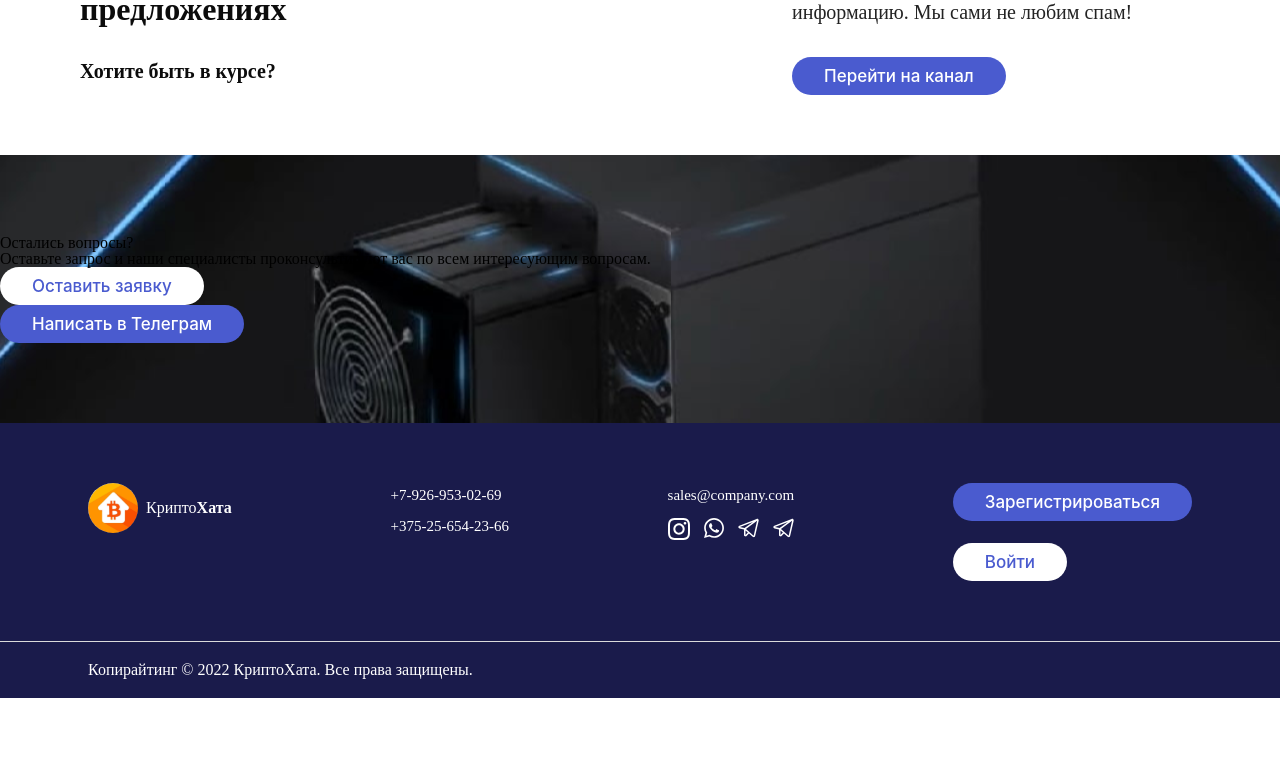
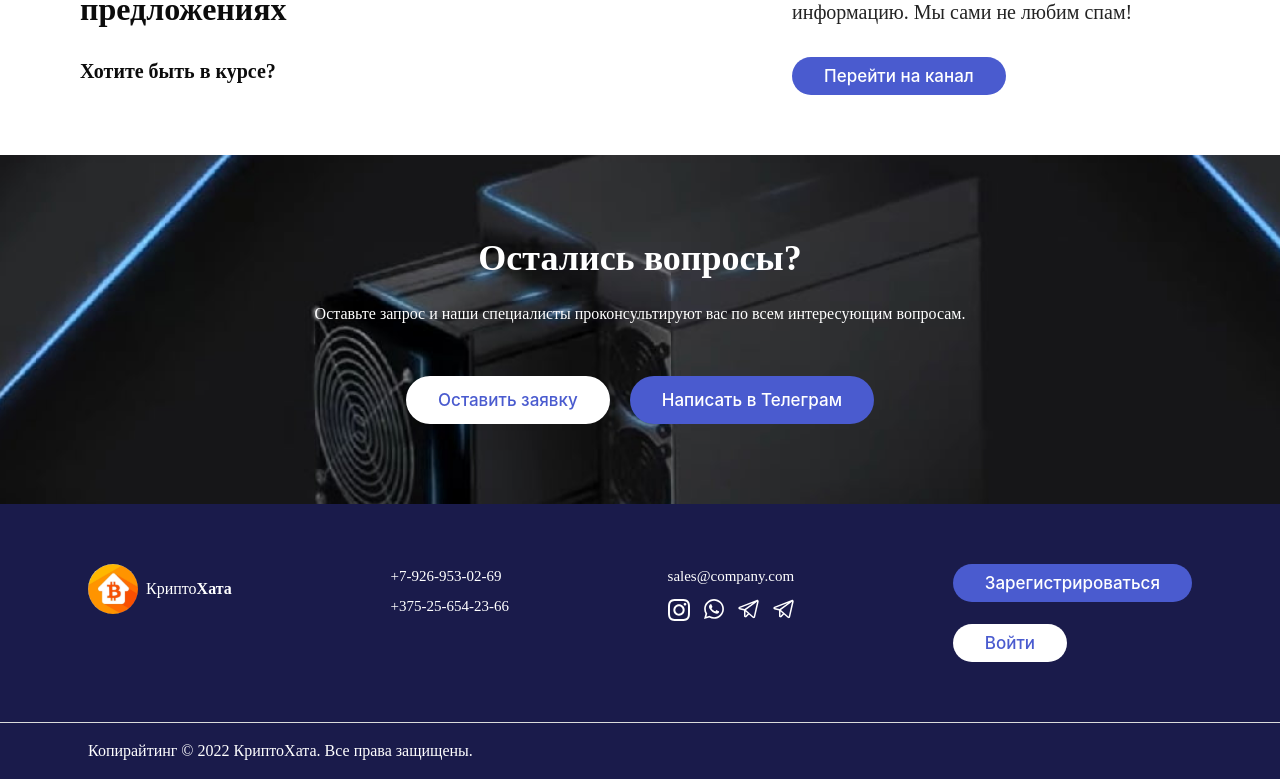
Before and after one commit to GBaykov/kriptohata, a React (Create React App) app: page / in a window 1280 px wide. Shown: the part 1794-2573 px from the top of the page. Before the commit the page ends 2492 px from the top, so only its background shows below. Built offline with nearby package versions, Linux system fonts and the light colour scheme.

Commit message:
style: add styles to questions block in home page

```diff
--- a/src/components/button/button.css
+++ b/src/components/button/button.css
@@ -32,3 +32,7 @@
   background-color: #fff;
   color: #4a5bcf;
 }
+.big-btn {
+  padding-top: 16px;
+  padding-bottom: 16px;
+}
--- a/src/components/button/button.tsx
+++ b/src/components/button/button.tsx
@@ -3,10 +3,19 @@ import './button.css';
 type ButtonsProps = {
   text: string;
   isMain: boolean;
+  isBig?: boolean;
 };
 
-const Button = ({ text, isMain }: ButtonsProps) => {
-  const clazzName = isMain ? 'button main-btn' : 'transparent-btn button';
+const Button = ({ text, isMain, isBig }: ButtonsProps) => {
+  let clazzName = 'button';
+  if (isMain) {
+    clazzName += ' main-btn';
+  } else {
+    clazzName += ' transparent-btn';
+  }
+  if (isBig) {
+    clazzName += ' big-btn';
+  }
   return <button className={clazzName}>{text}</button>;
 };
 
--- a/src/components/pages/homePage/HomePage.tsx
+++ b/src/components/pages/homePage/HomePage.tsx
@@ -85,8 +85,8 @@ export const HomePage = () => {
               Оставьте запрос и наши специалисты проконсультируют вас по всем интересующим вопросам.
             </p>
             <div className="questions__content-btns">
-              <Button isMain={false} text="Оставить заявку" />
-              <Button isMain={true} text="Написать в Телеграм" />
+              <Button isMain={false} text="Оставить заявку" isBig={true} />
+              <Button isMain={true} text="Написать в Телеграм" isBig={true} />
             </div>
           </div>
         </section>
--- a/src/components/pages/homePage/homepage.css
+++ b/src/components/pages/homePage/homepage.css
@@ -200,7 +200,38 @@ h1 {
   box-sizing: border-box;
   padding: 80px 0px;
   background: url('../../../../public/homepage/any-quest.png') no-repeat center;
+  color: white;
+  display: flex;
+  justify-content: center;
+  width: 100%;
 }
 .questions__content {
-  margin: 0 auto;
+  text-align: center;
+  display: flex;
+  flex-direction: column;
+  justify-content: center;
+  width: 100%;
 }
+
+.questions__content-title {
+  font-weight: 700;
+  font-size: 36px;
+  line-height: 130%;
+}
+
+.questions__content-text {
+  box-sizing: border-box;
+  font-weight: 400;
+  font-size: 16px;
+  line-height: 24px;
+  margin-top: 20px;
+  margin-bottom: 50px;
+}
+.questions__content-btns {
+  /* width: 470px; */
+  box-sizing: border-box;
+  /* padding: 0 445px; */
+  display: flex;
+  justify-content: center;
+  gap: 20px;
+}
```
